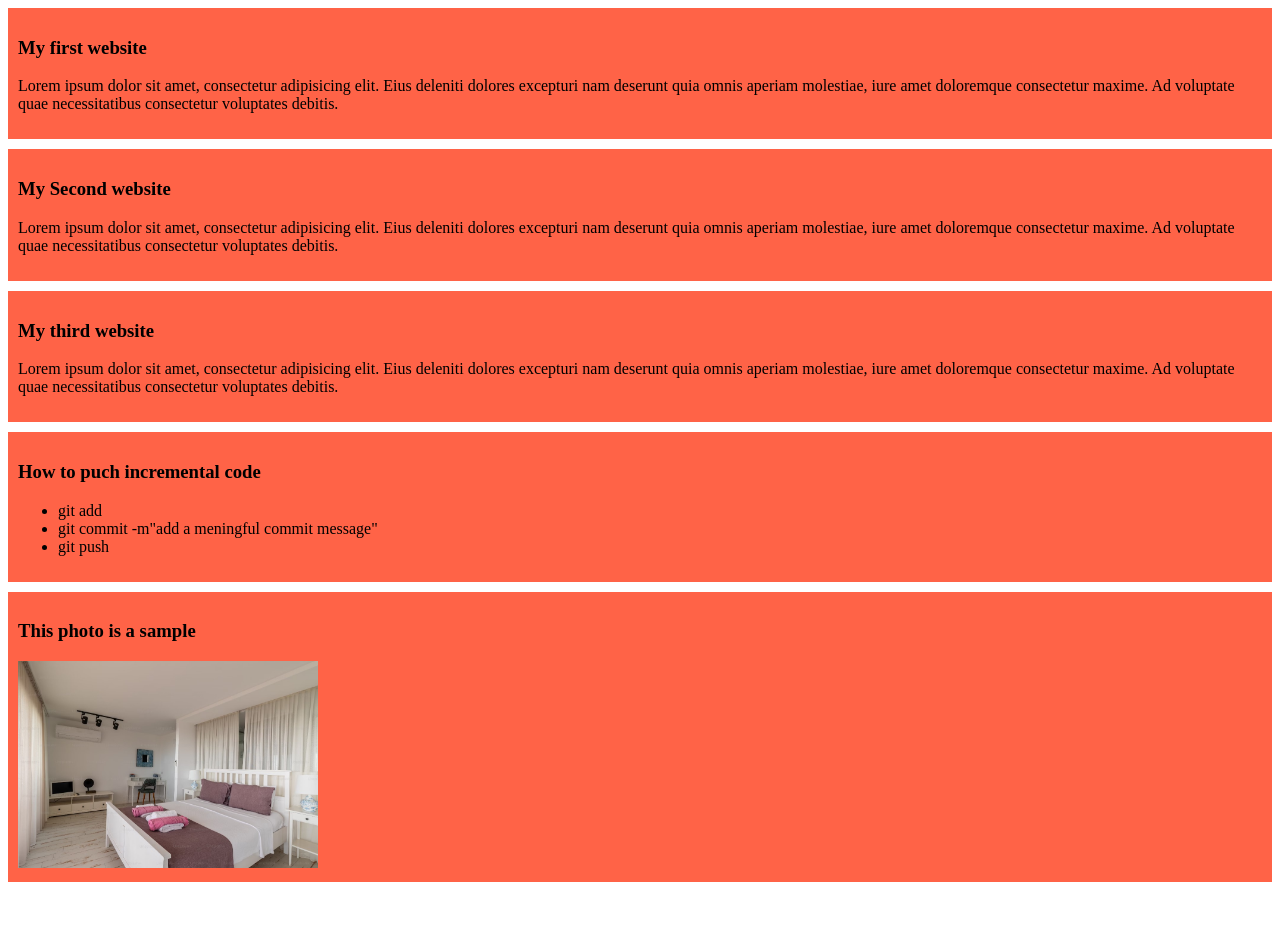
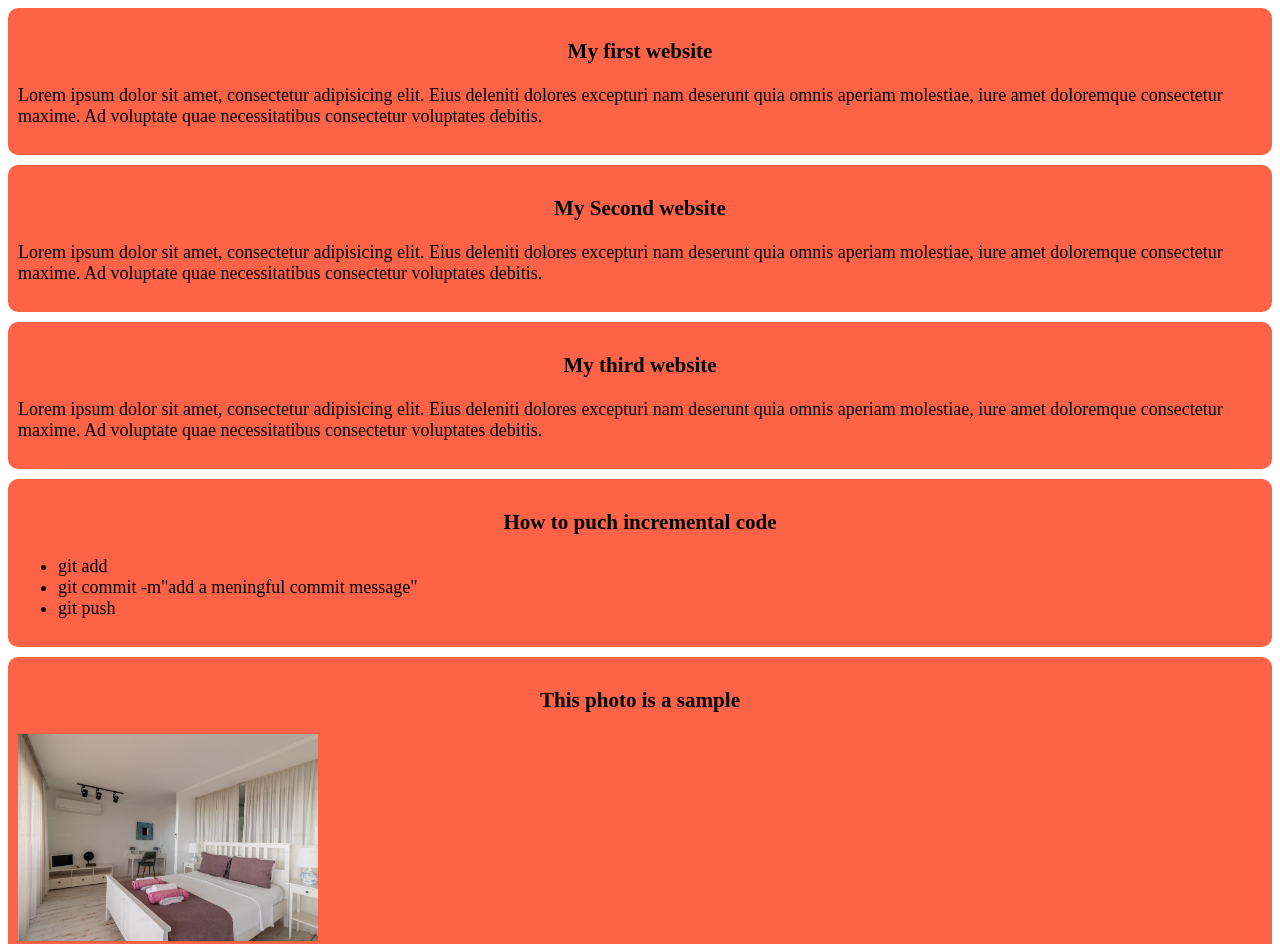
Before and after one commit to hmrasel786/my-first-github-repo, a plain HTML site: page index.html in a window 1280 px wide. Shown: the top 944 px of the page. Before the commit the page ends 892 px from the top, so only its background shows below. Drawn offline with Linux system fonts and the light colour scheme.

Commit message:
add this

```diff
--- a/Style/blog.css
+++ b/Style/blog.css
@@ -1,5 +1,11 @@
 div{
-    background-color: tomato;
+    background-color: tomato ;
     padding: 10px;
     margin-bottom: 10px;
+    border-radius: 10px;
+    text-align: align;
+    font-size: large;
 }
+h3{text-align: center;
+
+}
```
